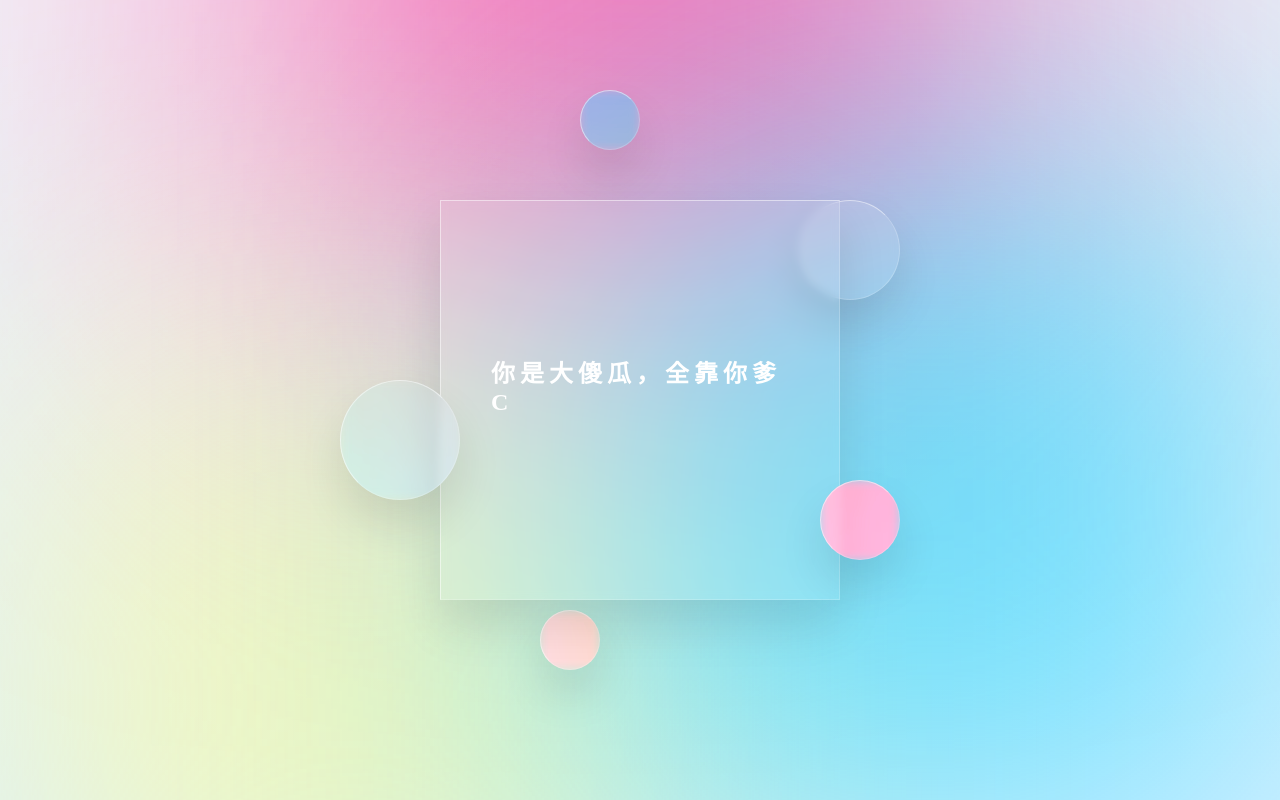
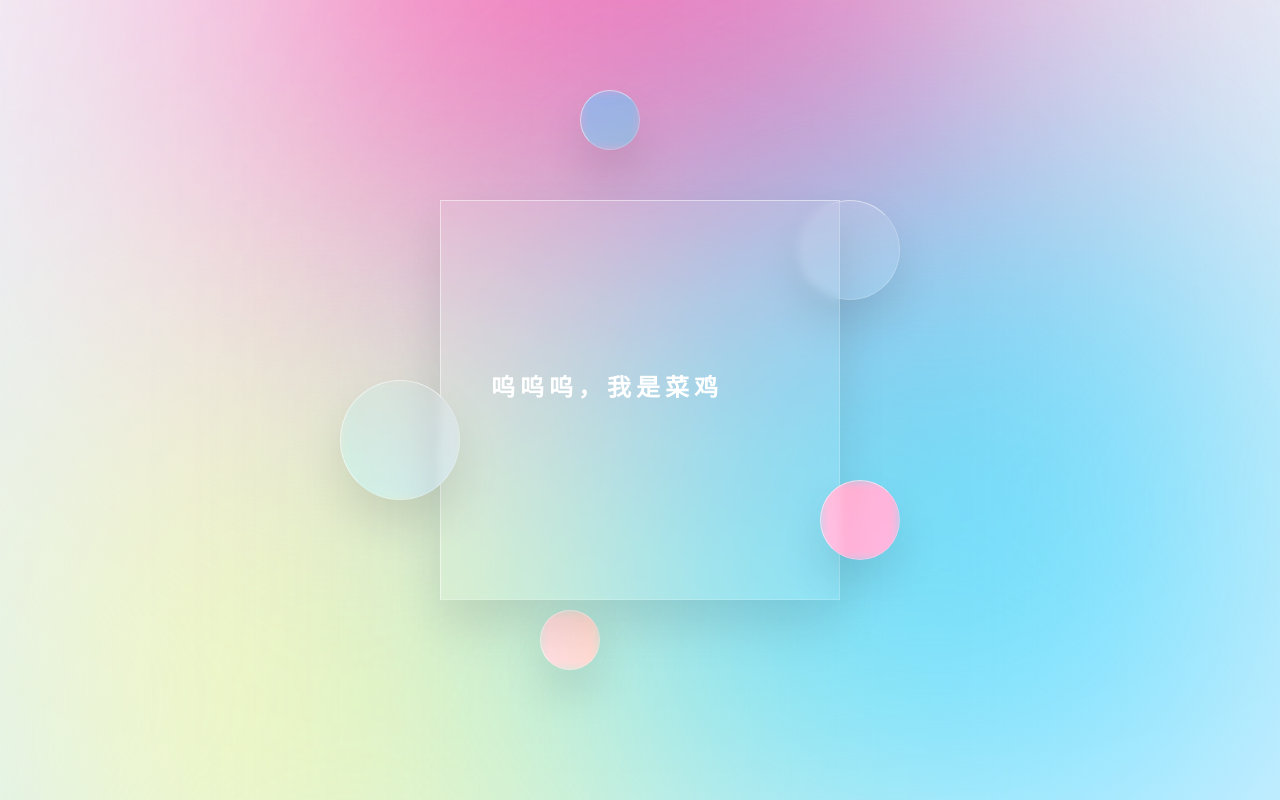
Before and after one commit to Gloriagxyyy/gongshagua.github.io, a plain HTML site: page index.html in a window 1280 px wide. Drawn offline with Linux system fonts and the light colour scheme.

Commit message:
Update index.html

```diff
--- a/index.html
+++ b/index.html
@@ -26,7 +26,7 @@
 
             <div class="container">
                 <div class="form">
-                    <h2>你是大傻瓜，全靠你爹C</h2>
+                    <h2>呜呜呜，我是菜鸡</h2>
 
                 </div>
             </div>
```
